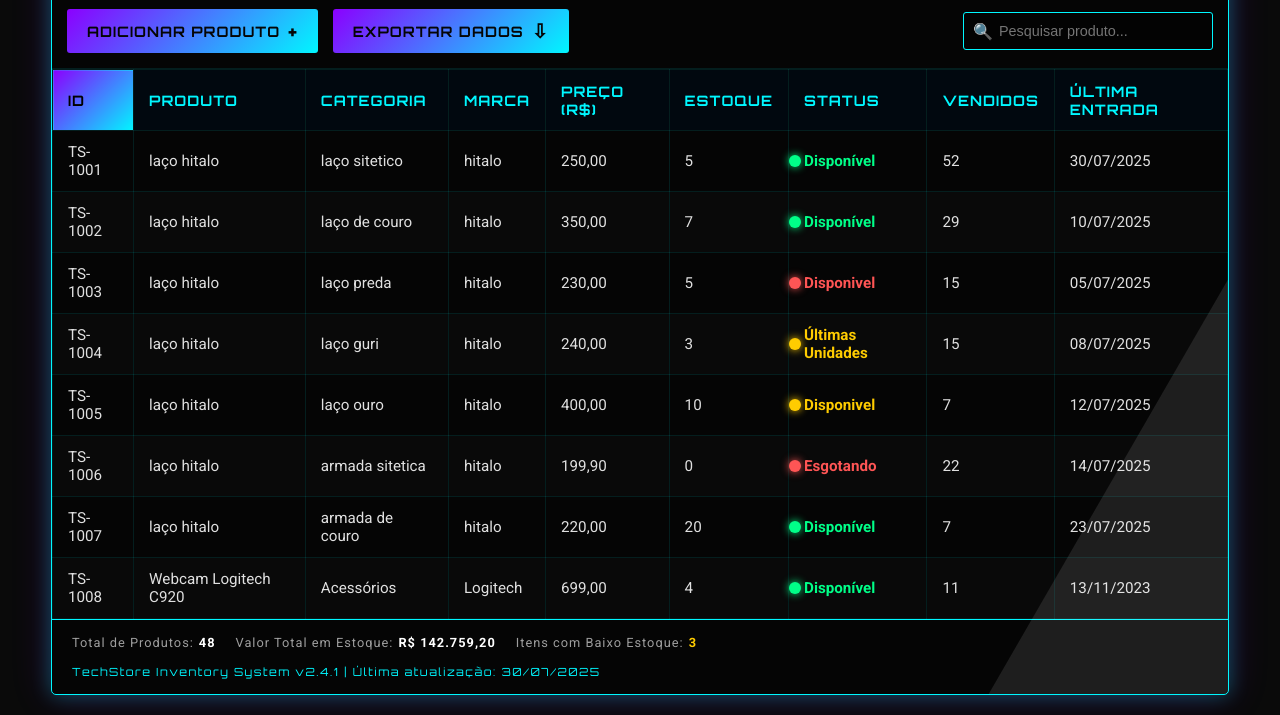
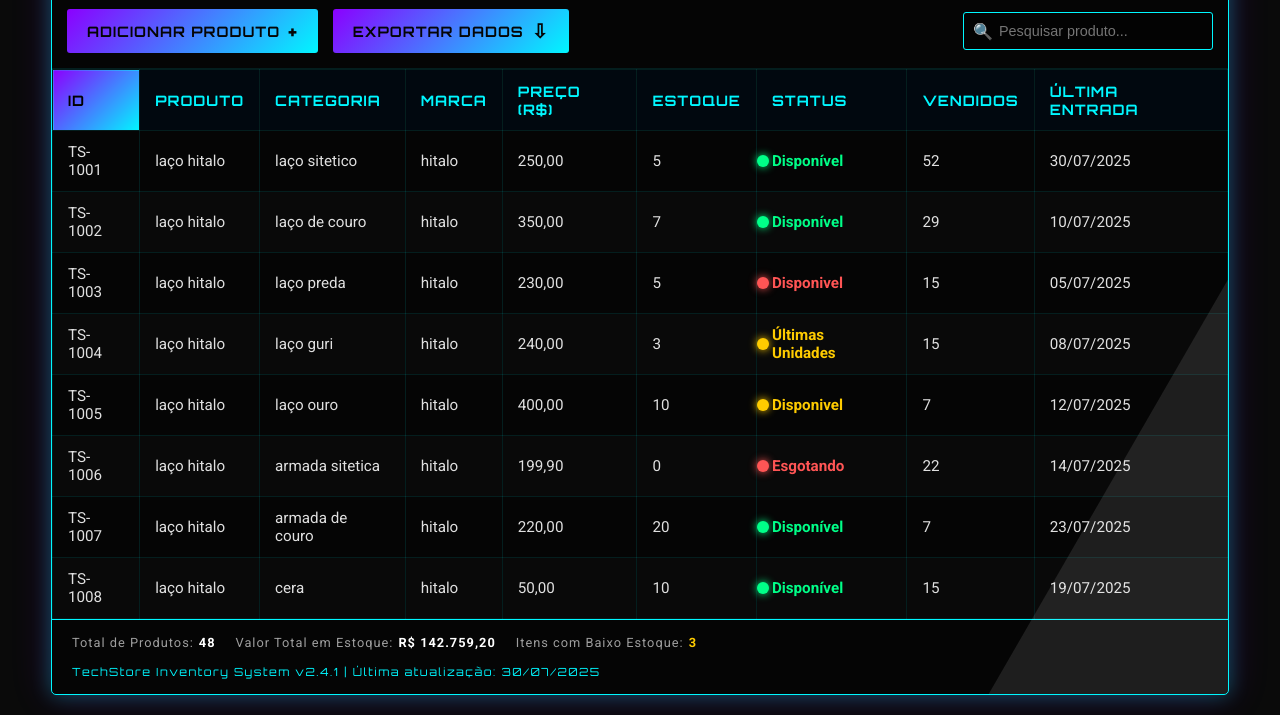
Before and after one commit to hitalo20/modelo-cumputacional-simula-o-com-planilhas, a plain HTML site: page index.html in a window 1280 px wide. Shown: the part 94-809 px from the top of the page. Drawn offline with Linux system fonts and the light colour scheme.

Commit message:
Update index.html

```diff
--- a/index.html
+++ b/index.html
@@ -122,14 +122,14 @@
                 </tr>
                 <tr>
                     <td>TS-1008</td>
-                    <td>Webcam Logitech C920</td>
-                    <td>Acessórios</td>
-                    <td>Logitech</td>
-                    <td>699,00</td>
-                    <td>4</td>
+                    <td>laço hitalo</td>
+                    <td>cera</td>
+                    <td>hitalo</td>
+                    <td>50,00</td>
+                    <td>10</td>
                     <td class="status-high">Disponível</td>
-                    <td>11</td>
-                    <td>13/11/2023</td>
+                    <td>15</td>
+                    <td>19/07/2025</td>
                 </tr>
             </tbody>
         </table>
```
